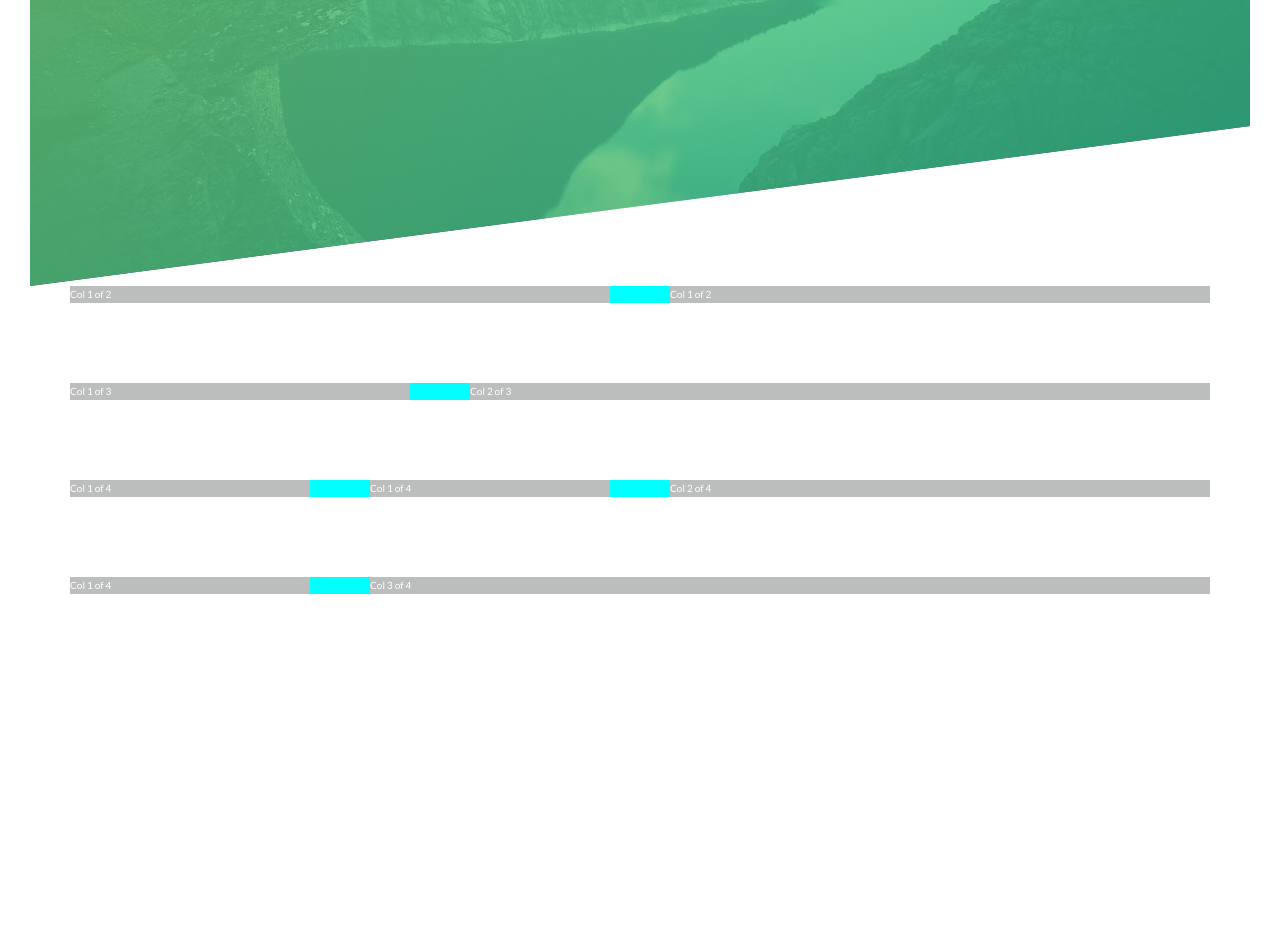
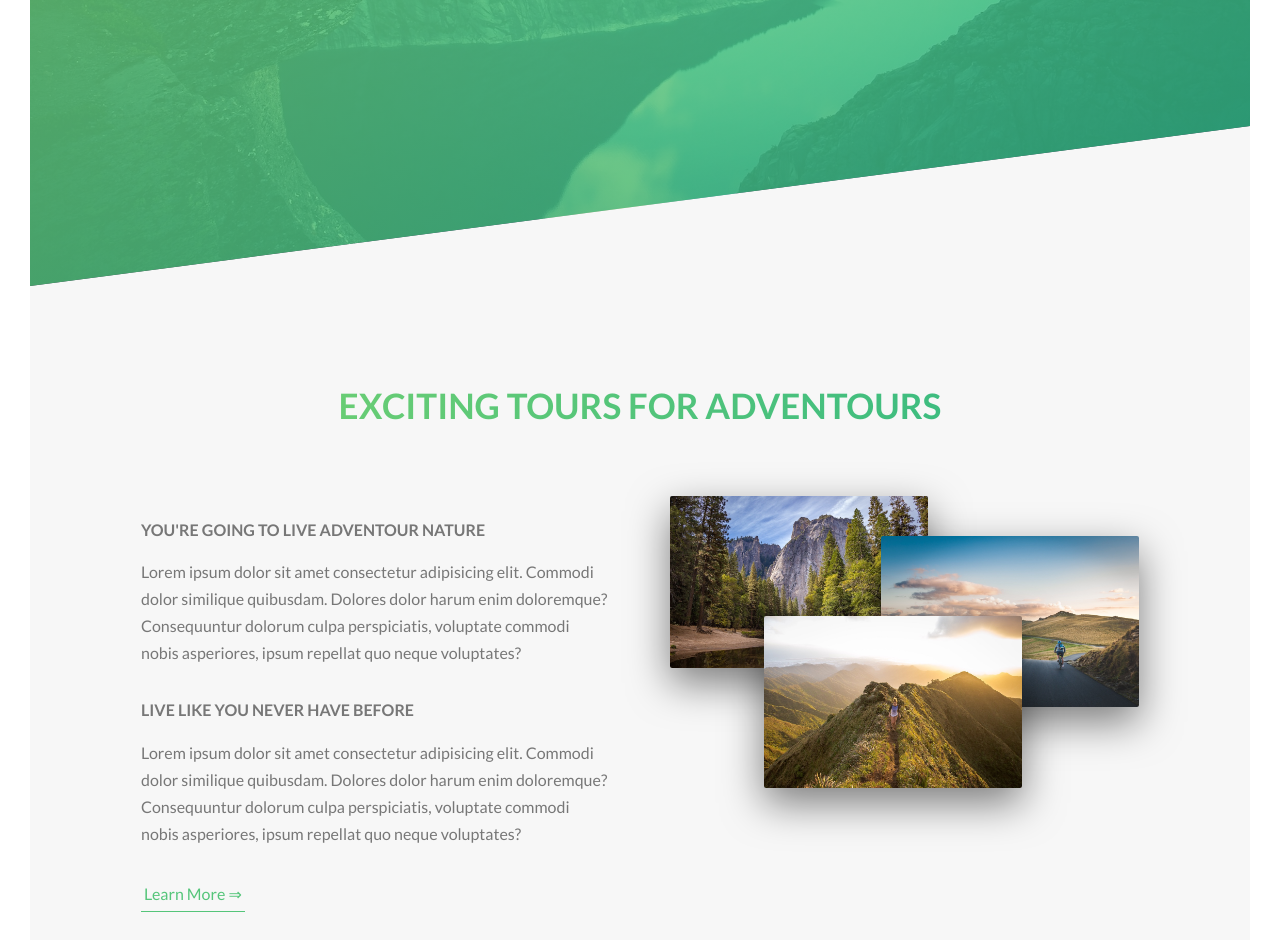
Before and after one commit to sptclr/natours, a website: page index.html in a window 1280 px wide. Shown: the part 504-1444 px from the top of the page. Before the commit the page ends 1128 px from the top, so only its background shows below. Drawn offline with Linux system fonts and the light colour scheme.

Commit message:
updated image section

```diff
--- a/index.html
+++ b/index.html
@@ -26,7 +26,36 @@
             </div>
         </header>
 
-        <section class="grid-test">
+        <main>
+            <section class="section-about">
+                <div class="u-center-text u-margin-bottom-big">
+                    <h2 class="heading-secondary">
+                        Exciting Tours for Adventours
+                    </h2>
+                </div>
+
+                <div class="row">
+                    <div class="col-1-of-2">
+                        <h3 class="heading-tertiary u-margin-bottom-small">You're going to live adventour nature</h3>
+                        <p class="paragraph">Lorem ipsum dolor sit amet consectetur adipisicing elit. Commodi dolor similique quibusdam. Dolores dolor harum enim doloremque? Consequuntur dolorum culpa perspiciatis, voluptate commodi nobis asperiores, ipsum repellat quo neque voluptates?</p>
+
+                        <h3 class="heading-tertiary u-margin-bottom-small">Live like you never have before</h3>
+                        <p class="paragraph">Lorem ipsum dolor sit amet consectetur adipisicing elit. Commodi dolor similique quibusdam. Dolores dolor harum enim doloremque? Consequuntur dolorum culpa perspiciatis, voluptate commodi nobis asperiores, ipsum repellat quo neque voluptates?</p>
+
+                        <a href="#" class="btn-text">Learn More &rArr;</a>
+                    </div>
+                    <div class="col-1-of-2">
+                        <div class="composition">
+                            <img src="img/nat-1-large.jpg" alt="Photo 1" class="composition__photo composition__photo--p1">
+                            <img src="img/nat-2-large.jpg" alt="Photo 2" class="composition__photo composition__photo--p2">
+                            <img src="img/nat-3-large.jpg" alt="Photo 3" class="composition__photo composition__photo--p3">
+                        </div>
+                    </div>
+                </div>
+            </section>
+        </main>
+
+        <!-- <section class="grid-test">
             <div class="row">
                 <div class="col-1-of-2">Col 1 of 2</div>
                 <div class="col-1-of-2">Col 1 of 2</div>
@@ -46,7 +75,7 @@
                 <div class="col-1-of-4">Col 1 of 4</div>
                 <div class="col-3-of-4">Col 3 of 4</div>
             </div>
-        </section>
+        </section> -->
 
     </body>
 </html>
--- a/sass/abstracts/_variables.scss
+++ b/sass/abstracts/_variables.scss
@@ -14,10 +14,13 @@ $color-primary: #55c57a;
 $color-primary-light: #7ed56f;
 $color-primary-dark: #28b485;
 
+$color-grey-light-1: #f7f7f7;
 $color-grey-dark: #777;
 $color-white: #fff;
 $color-black: #000;
 
-$grid-width:114rem;
+$grid-width:99.8rem;
 $gutter-horizontal: 6rem;
 $gutter-vertical: 8rem;
+
+$default-font-size: 1.6rem;
--- a/sass/base/_typography.scss
+++ b/sass/base/_typography.scss
@@ -1,7 +1,7 @@
 body{
     font-family: "lato", sans-serif;
     font-weight: 400;
-    /* font-size: 1.6rem; */
+    /* font-size: $default-font-size; */
     line-height: 1.7;
     color: $color-grey-dark;
     padding: 3rem;
@@ -33,3 +33,31 @@ body{
         animation: subRightIn ease-out 2s;
     }
 }
+
+.heading-secondary{
+    text-transform: uppercase;
+    font-weight: 700;
+    font-size: 3.5rem;
+    background-image: linear-gradient(to Right, $color-primary-light, $color-primary-dark);
+    -webkit-background-clip: text;
+    color: transparent;
+    transition: all .2s;
+
+    &:hover{
+        transform: skewY(2deg) skewX(15deg) scale(1.1);
+        text-shadow: .5rem 1rem 2rem rgba($color-black, .2);
+    }
+}
+
+.heading-tertiary{
+    text-transform: uppercase;
+    font-size: $default-font-size;
+    font-weight: 700;
+}
+
+.paragraph{
+    font-size: $default-font-size;
+    &:not(:last-child){
+        margin-bottom: 3rem;
+    }
+}
--- a/sass/base/_utilities.scss
+++ b/sass/base/_utilities.scss
@@ -0,0 +1,5 @@
+.u-center-text{ text-align: center; }
+
+.u-margin-bottom-small{ margin-bottom: 1.5rem; }
+.u-margin-bottom-medium{ margin-bottom: 4rem; }
+.u-margin-bottom-big{ margin-bottom: 8rem; }
--- a/sass/components/_button.scss
+++ b/sass/components/_button.scss
@@ -10,7 +10,7 @@
         transition: all .2s; /* allows you to change property values smoothly (from one value to another), over a given duration. */
         /* there is a lot of properties between class btn, there are transform and box shadow so better used transition  */
         position: relative; /*parent position*/
-        font-size: 1.6rem;
+        font-size: $default-font-size;
     }
 
     &:hover{
@@ -55,3 +55,29 @@
         animation-fill-mode: backwards;
     }
 }
+
+.btn-text{
+    &:visited,
+    &:link{
+        font-size: $default-font-size;
+        display: inline-block;
+        color: $color-primary;
+        text-decoration: none;
+        border-bottom: 1px solid $color-primary;
+        padding: 3px;
+        transition: all .2s;
+
+    }
+
+    &:hover{
+        color: $color-white;
+        background-color: $color-primary;
+        box-shadow: 0 1rem 2rem rgba($color-black, .15);
+        transform: translateY(-2px);
+    }
+
+    &:active{
+        box-shadow: 0 .5rem 1rem rgba($color-black, .15);
+        transform: translateY(0);
+    }
+}
--- /dev/null
+++ b/sass/components/_composition.scss
@@ -0,0 +1,37 @@
+.composition{
+    position: relative;
+    &__photo{
+        position: absolute;
+        box-shadow: 0 1.5rem 4rem rgba($color-black, .5);
+        border-radius: 2px;
+        width: 55%;
+        z-index: 1;
+        transition: all .2s;
+        outline-offset: 2rem;
+        //layering position absolute is like hierarchy
+        &--p1{ //first layer
+         top: -2rem;
+         left: 0;
+        }
+        &--p2{ //second layer
+         top: 2rem;
+         right: 0;
+        }
+        &--p3{ //third layer
+         top: 10rem;
+         left: 20%;
+        }
+
+        &:hover{
+            transform: scale(1.05) translateY(-.5rem);
+            box-shadow: 0 2.5rem 4rem rgba($color-black, .6);
+            z-index: 2;
+            outline: 1.3rem solid $color-primary;
+        }
+
+    }
+    &:hover &__photo:not(:hover){
+        transform: scale(.9);
+    }
+    //.composition:hover .composition__photo:not(:hover)
+}
--- a/sass/layout/_grid.scss
+++ b/sass/layout/_grid.scss
@@ -1,8 +1,7 @@
 .row{
     max-width: $grid-width;
-    background-color: aqua;
     margin: 0 auto;
-    color: $color-white;
+    color: $color-grey-dark;
 
     &:not(:last-child){
         margin-bottom: $gutter-vertical
@@ -12,7 +11,6 @@
 
     //selector to specify the classes called, no repeating the same classes
     [class^="col-"]{
-        background-color: #bcbdbd;
         float: left;
         &:not(:last-child){ // all element got margin right except last child
             margin-right: $gutter-horizontal;
--- a/sass/main.scss
+++ b/sass/main.scss
@@ -11,6 +11,7 @@
 
 // import components
 @import "components/button";
+@import "components/composition";
 
 // import pages
 @import "pages/home";
--- a/sass/pages/_home.scss
+++ b/sass/pages/_home.scss
@@ -0,0 +1,5 @@
+.section-about{
+    background-color: $color-grey-light-1;
+    padding: 25rem 0;
+    margin-top: -20vh;
+}
```
Also changed, not shown: css/style.css, sass/layout/_header.scss (line endings or trailing spaces).
